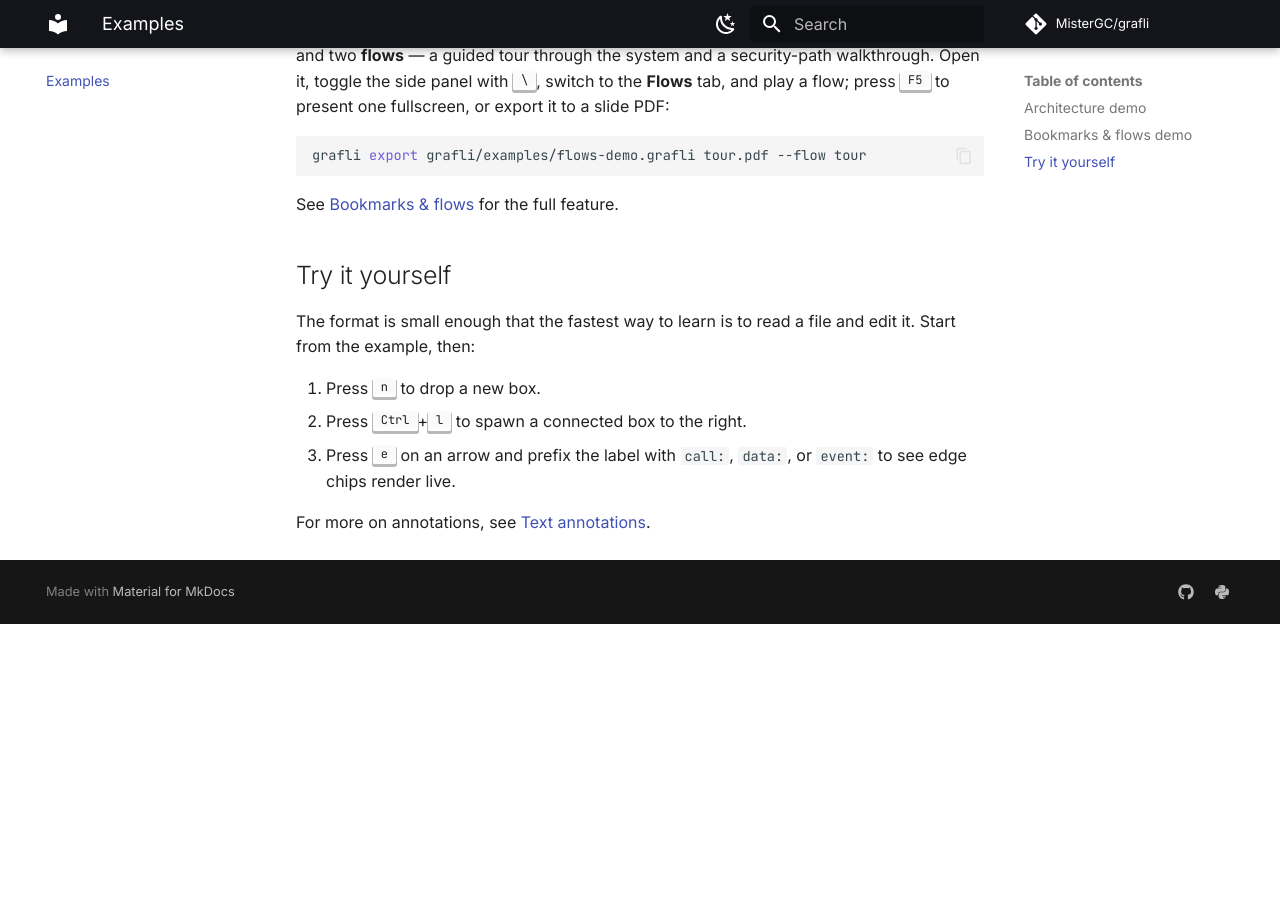
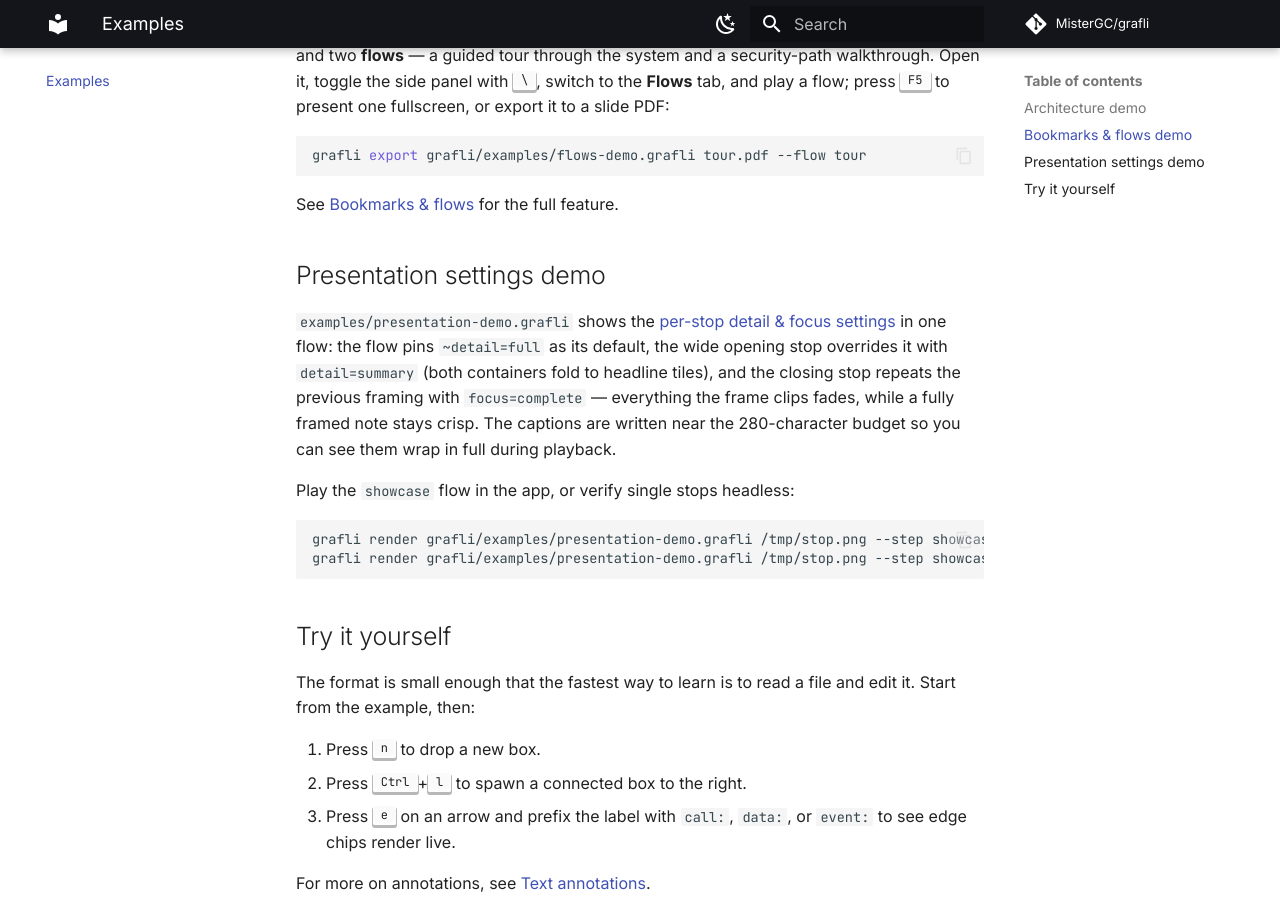
Before and after one commit to MisterGC/grafli, an MkDocs documentation site: the page built from docs/examples.md, in a window 1280 px wide and 900 px high, scrolled down 787 px. Built offline with MkDocs 1.6.1 and Material for MkDocs 9.7.7, drawn with Linux system fonts in a browser that asks for light colours; comment, search, counter and statistics services are not loaded; before the commit the page ends 1411 px from its top, so only the background shows below that.

Commit message:
Example: presentation-demo showcasing per-stop detail/focus and wrapped captions (#111, #112, #113)

````diff
--- a/docs/examples.md
+++ b/docs/examples.md
@@ -37,6 +37,24 @@ grafli export grafli/examples/flows-demo.grafli tour.pdf --flow tour
 
 See [Bookmarks & flows](bookmarks-flows.md) for the full feature.
 
+## Presentation settings demo
+
+`examples/presentation-demo.grafli` shows the
+[per-stop detail & focus settings](bookmarks-flows.md#per-stop-detail--focus)
+in one flow: the flow pins `~detail=full` as its default, the wide opening
+stop overrides it with `detail=summary` (both containers fold to headline
+tiles), and the closing stop repeats the previous framing with
+`focus=complete` — everything the frame clips fades, while a fully framed
+note stays crisp. The captions are written near the 280-character budget so
+you can see them wrap in full during playback.
+
+Play the `showcase` flow in the app, or verify single stops headless:
+
+```bash
+grafli render grafli/examples/presentation-demo.grafli /tmp/stop.png --step showcase:2
+grafli render grafli/examples/presentation-demo.grafli /tmp/stop.png --step showcase:5
+```
+
 ## Try it yourself
 
 The format is small enough that the fastest way to learn is to read a
````
Also changed, not shown: 1 other file.
